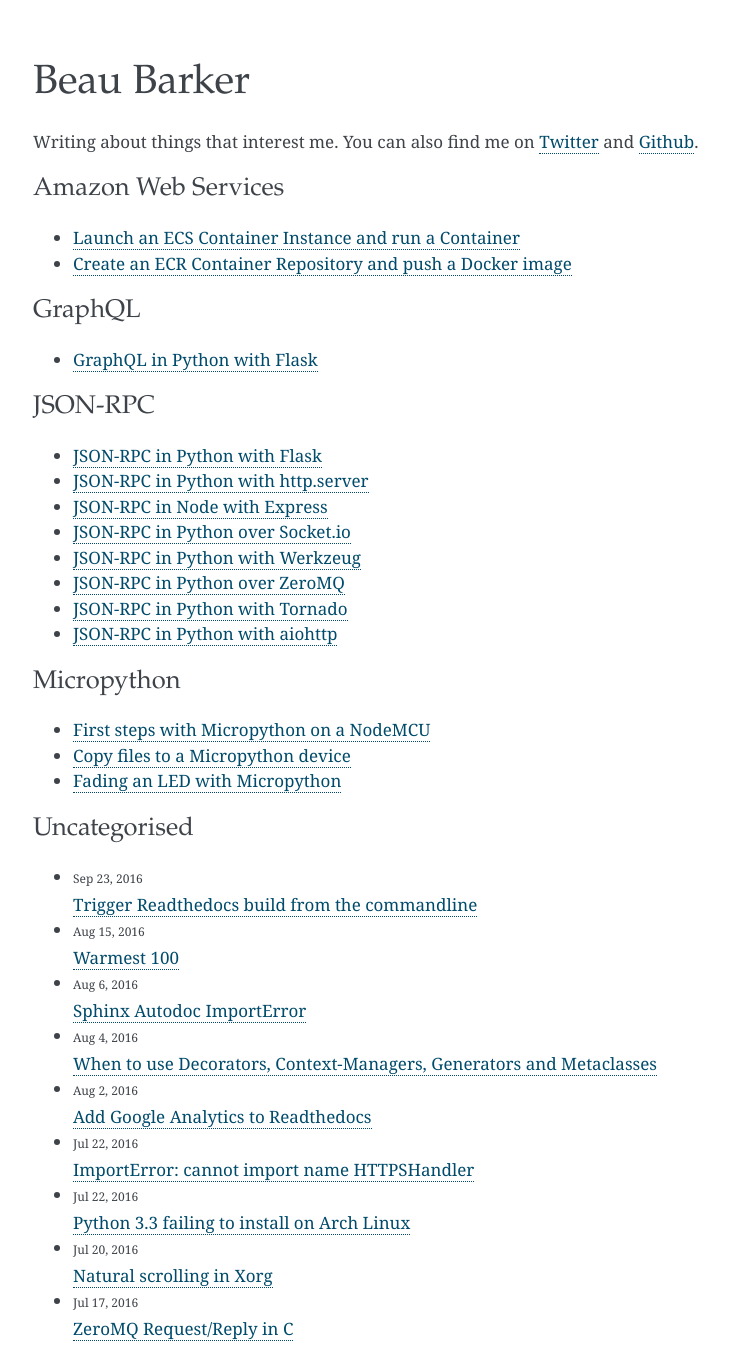
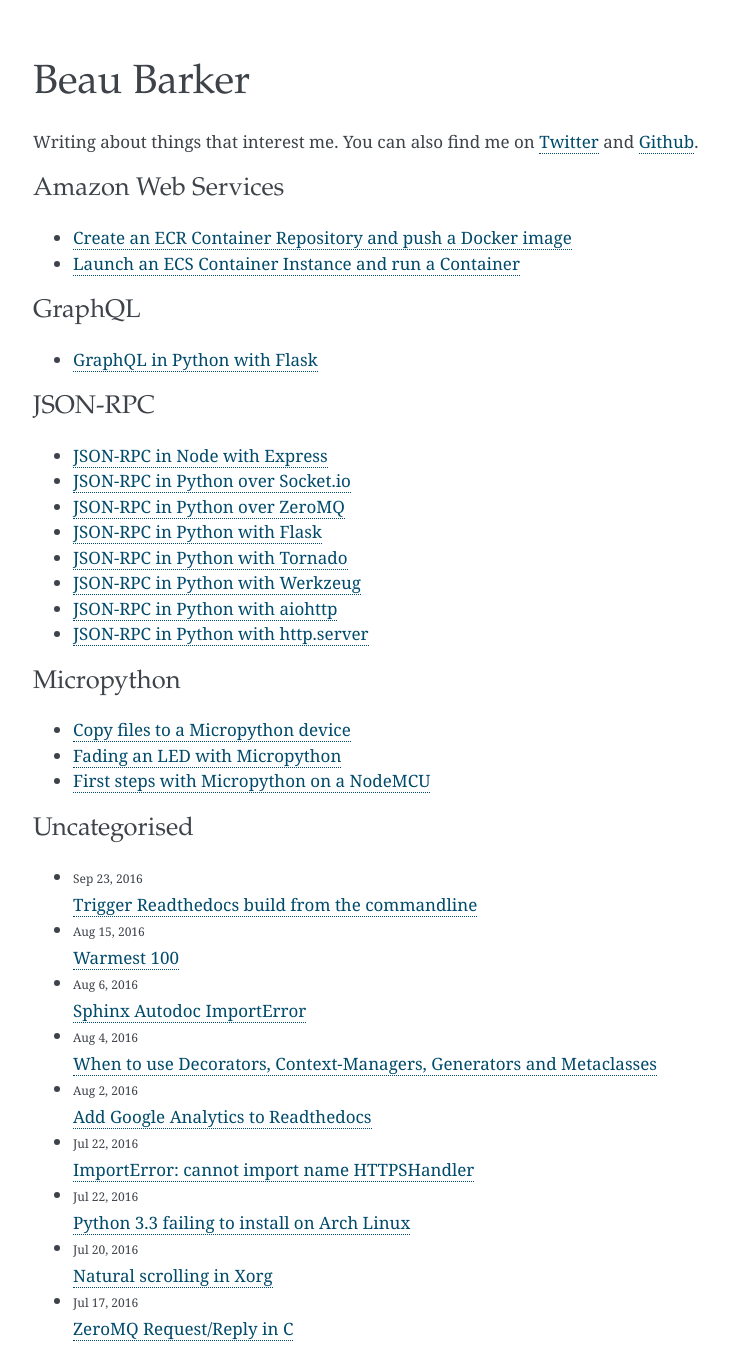
Before and after one commit to explodinglabs/explodinglabs.github.io, a Jekyll site: the page built from index.html, in a window 1280 px wide. Shown: the whole page, without its empty margins (247-976 px from the left). Built offline with Jekyll 4.4.1, drawn with Linux system fonts in a browser that asks for light colours.

Commit message:
Sort collections alphabetically

```diff
--- a/index.html
+++ b/index.html
@@ -15,7 +15,8 @@
     {% unless collection.label == 'posts' %}
     <h1>{{ collection.title }}</h2>
     <ul>
-        {% for page in collection.docs %}
+        {% assign items = collection.docs | sort: 'title' %}
+        {% for page in items %}
         <li>
             <a class="post-link" href="{{ page.url | prepend: site.baseurl }}">{{ page.title }}</a>
         </li>
```
